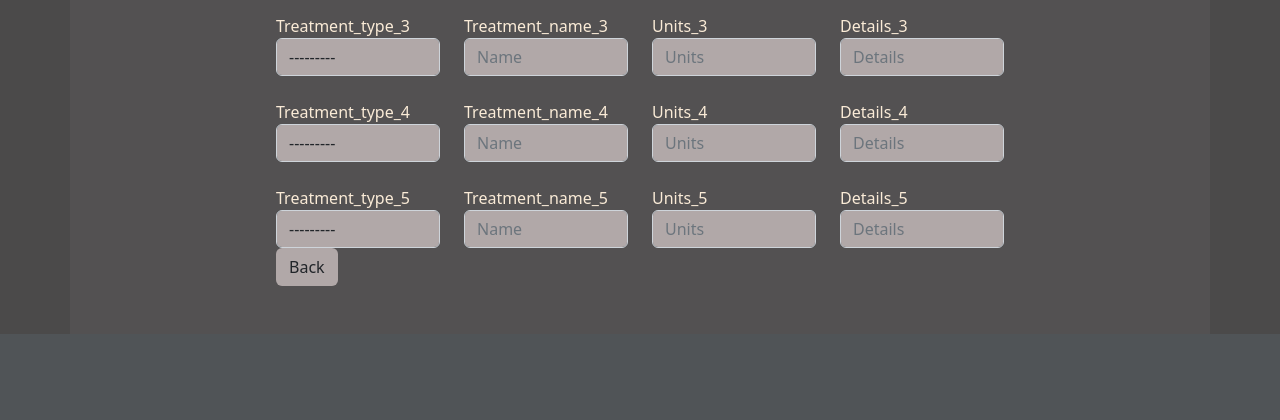
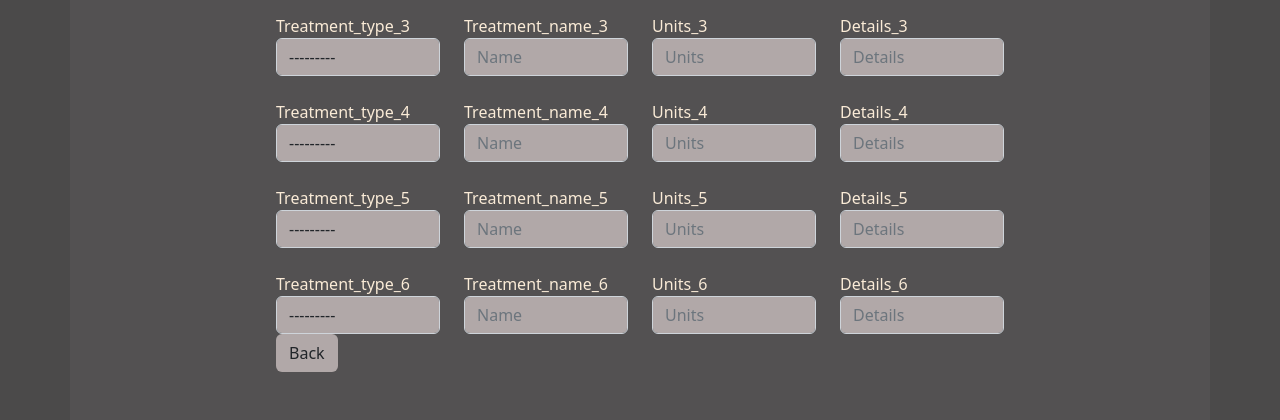
Before and after one commit to SumitDB/Hospital_website, a Django app: page /customerall/3 in a window 1280 px wide. Shown: the part 963-1383 px from the top of the page. Before the commit the page ends 1297 px from the top, so only its background shows below. Run offline with Django 4.2, Linux system fonts and the light colour scheme; a user stored in the database is signed in; data comes from the database, SQL or seed files in the repository; both versions use the stored data as it was after the commit; some libraries are stand-ins or nearby versions.

Commit message:
minor changes

```diff
--- a/reg/forms.py
+++ b/reg/forms.py
@@ -68,4 +68,8 @@ class CustomerReg(forms.ModelForm):
             'treatment_name_5': forms.TextInput(attrs={'class':'form-control','placeholder':'Name'}),
             'units_5': forms.TextInput(attrs={'class':'form-control','placeholder':'Units'}),
             'details_5': forms.TextInput(attrs={'class':'form-control','placeholder':'Details'}),
+            'treatment_type_6': forms.Select(attrs={'class':'form-control'}),
+            'treatment_name_6': forms.TextInput(attrs={'class':'form-control','placeholder':'Name'}),
+            'units_6': forms.TextInput(attrs={'class':'form-control','placeholder':'Units'}),
+            'details_6': forms.TextInput(attrs={'class':'form-control','placeholder':'Details'}),
             }
--- a/reg/templates/reg/customer_all.html
+++ b/reg/templates/reg/customer_all.html
@@ -74,6 +74,13 @@
                     <div class="col-md-3">Units_5 {{formm.units_5}}</div>
                     <div class="col-md-3">Details_5 {{formm.details_5}}</div>
                 </div>
+                <br>
+                <div class="row">
+                    <div class="col-md-3">Treatment_type_6 {{formm.treatment_type_6}}</div>
+                    <div class="col-md-3">Treatment_name_6 {{formm.treatment_name_6}}</div>
+                    <div class="col-md-3">Units_6 {{formm.units_6}}</div>
+                    <div class="col-md-3">Details_6 {{formm.details_6}}</div>
+                </div>
 
             </form>
             <div><a  href="{% url 'customer' %}" class="btn tablecolor1" >Back</a></div>
--- a/reg/views.py
+++ b/reg/views.py
@@ -6,6 +6,8 @@ from django.contrib import messages
 from django.contrib.auth.forms import AuthenticationForm
 from django.contrib.auth import authenticate, login, logout
 from reg.models import Customer
+
+
 # Create your views here.
 def Sign_up(request):
     if request.method == 'POST':
@@ -74,9 +76,11 @@ def User_profile(request):
                 tn5 = fmm.cleaned_data['treatment_name_5']
                 u5 = fmm.cleaned_data['units_5']
                 d5 = fmm.cleaned_data['details_5']
-
-                reg = Customer( name=nm, age=ag, gender=ge, email=em, mobile=mb, address=ad, complaints=com, pulse=pl, blood_pressure=bp,
-                blood_suger_level=bsl,genral_exams=gex,city=ct,temprature=temp,treatment_type_1=tt1,treatment_name_1=tn1,units_1=u1,details_1=d1,treatment_type_2=tt2,treatment_name_2=tn2,units_2=u2,details_2=d2,treatment_type_3=tt3,treatment_name_3=tn3,units_3=u3,details_3=d3,treatment_type_4=tt4,treatment_name_4=tn4,units_4=u4,details_4=d4,treatment_type_5=tt5,treatment_name_5=tn5,units_5=u5,details_5=d5,)
+                tt6 = fmm.cleaned_data['treatment_type_6']
+                tn6 = fmm.cleaned_data['treatment_name_6']
+                u6 = fmm.cleaned_data['units_6']
+                d6 = fmm.cleaned_data['details_6']
+                reg = Customer( name=nm, age=ag, gender=ge, email=em, mobile=mb, address=ad, complaints=com, pulse=pl, blood_pressure=bp,blood_suger_level=bsl,genral_exams=gex,city=ct,temprature=temp,treatment_type_1=tt1,treatment_name_1=tn1,units_1=u1,details_1=d1,treatment_type_2=tt2,treatment_name_2=tn2,units_2=u2,details_2=d2,treatment_type_3=tt3,treatment_name_3=tn3,units_3=u3,details_3=d3,treatment_type_4=tt4,treatment_name_4=tn4,units_4=u4,details_4=d4,treatment_type_5=tt5,treatment_name_5=tn5,units_5=u5,details_5=d5,treatment_type_6=tt6,treatment_name_6=tn6,units_6=u6,details_6=d6)
                 reg.save()
                 messages.success(request,'You have successfully added the customer !!')
                 fmm = CustomerReg()
```
Also changed, not shown: reg/templates/reg/profile.html (+43 -48 lines), db.sqlite3.
